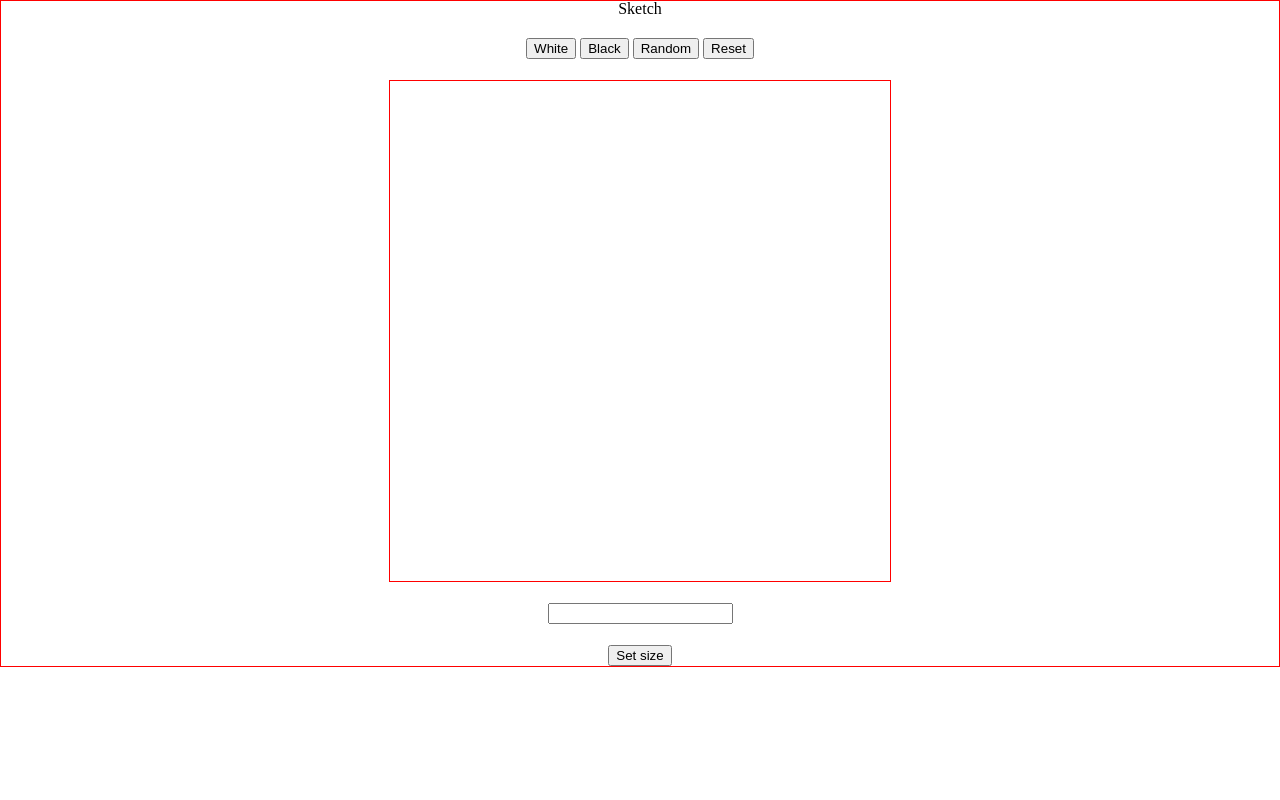
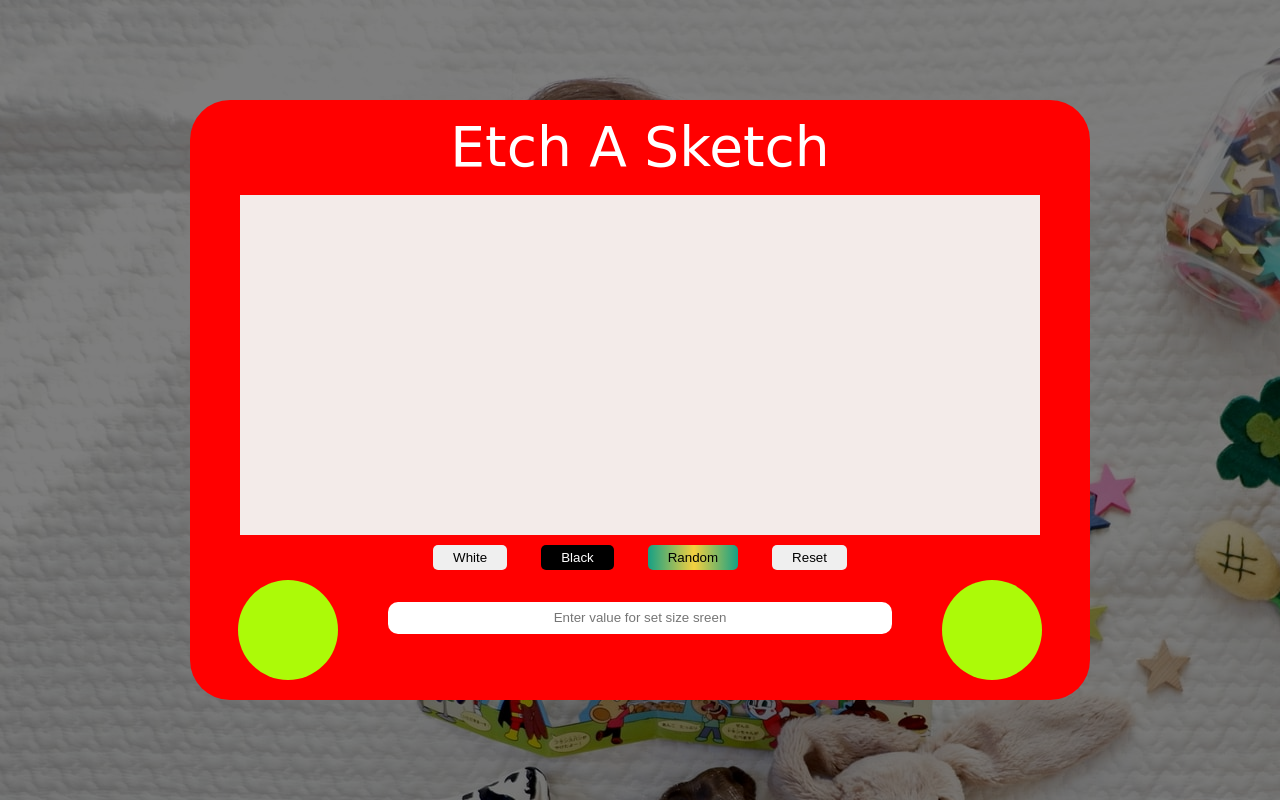
Before and after one commit to AlexavierDev/Etch-A-Sketch-, a plain HTML site: page index.html in a window 1280 px wide. Drawn offline with Linux system fonts and the light colour scheme; a web font is replaced by a local one.

Commit message:
updated ui

```diff
--- a/index.html
+++ b/index.html
@@ -1,29 +1,46 @@
 <!DOCTYPE html>
 <html lang="pt-br">
+
 <head>
     <meta charset="UTF-8">
     <meta http-equiv="X-UA-Compatible" content="IE=edge">
     <meta name="viewport" content="width=device-width, initial-scale=1.0">
+    <link rel="apple-touch-icon" sizes="180x180" href="media/apple-touch-icon.png">
+    <link rel="icon" type="image/png" sizes="32x32" href="media/favicon-32x32.png">
+    <link rel="icon" type="image/png" sizes="16x16" href="media/favicon-16x16.png">
+    <link rel="manifest" href="media/site.webmanifest">
     <link rel="stylesheet" href="style.css">
     <link rel="stylesheet" href="reset.css">
-    <title>Sketch</title>
+    <title>Etch A Sketch</title>
 </head>
+
 <body>
 
     <div class="container">
-        <div class="titulo"><h1>Sketch</h1></div>
+        <div class="titulo">
+            <h1>Etch A Sketch</h1>
+        </div>
+        <div class="board"></div>
         <div class="buttons">
             <button onclick="changeColor('White')">White</button>
-            <button onclick="changeColor('black')">Black</button>
-            <button onclick="changeColor('random')">Random</button>
-            <button onclick="reset()">Reset</button>
+            <button id="black" onclick="changeColor('black')">Black</button>
+            <button id="random" onclick="changeColor('random')">Random</button>
+            <button id="white" onclick="reset()">Reset</button>
         </div>
-        <div class="board"></div>
-        <input type="text" onchange="changeSize(this.value)">
-        <button>Set size</button>
+        <div class="sets">
+            <div class="circle"></div>
+
+            <input id="sizeBoard" type="text" onchange="changeSize(this.value)"
+                placeholder="Enter value for set size sreen">
+
+            <div class="circle"></div>
+
+        </div>
+
     </div>
 
 
     <script src="index.js"></script>
 </body>
+
 </html>
--- a/index.js
+++ b/index.js
@@ -1,11 +1,11 @@
 let color = 'black'
-let board = document.querySelector(".board")
-let squares = board.querySelectorAll("div")
+
 
 
 function madeBoard(size) {
 
-
+    let board = document.querySelector(".board")
+    let squares = board.querySelectorAll("div")
 
     squares.forEach((div) => div.remove())
 
@@ -17,6 +17,7 @@ function madeBoard(size) {
 
     for (i = 0; i < amount; i++) {
         let square = document.createElement("div")
+        square.style.border = "1px solid #F3EBE9"
         square.addEventListener("mouseover", colorSquare)
         board.insertAdjacentElement('beforeend', square)
     }
--- a/style.css
+++ b/style.css
@@ -1,15 +1,89 @@
+@import url('https://fonts.googleapis.com/css2?family=Rubik+Marker+Hatch&display=swap');
+
+body {
+    display: flex;
+    flex-direction: column;
+    align-items: center;
+    justify-content: center;
+    height: 100vh;
+    background-image: url(/media/backgroundKids.jpg);
+
+  box-shadow:inset 0 0 0 2000px rgba(0, 0, 0, 0.504);
+}
+
 .container {
     display: flex;
     flex-direction: column;
-    gap: 21px;
     align-items: center;
     justify-content: center;
-    border: 1px solid red;
+    background-color: red;
+    margin: 0 auto;
+    width: 900px;
+    height: 600px;
+    border-radius: 40px;
 }
 
-.board{
-    width: 500px;
+.board {
+    background-color: #F3EBE9;
+    width: 800px;
     height: 500px;
-    border: 1px solid red;
     display: grid;
 }
+
+.titulo {
+    padding: 20px;
+}
+
+.titulo h1 {
+    font-size: 55px;
+    font-weight: 500;
+    font-family: 'Rubik Marker Hatch', cursive;
+    color: #fff;
+}
+
+button {
+    border-radius: 5px;
+    border: none;
+    padding: 5px 20px;
+    cursor: pointer;
+    margin: 0 15px;
+}
+
+.buttons {
+    padding: 10px;
+}
+
+#black {
+    background-color: #000;
+    color: #fff;
+}
+
+#random {
+    background-image: linear-gradient(to right, #16A085 0%, #F4D03F 51%, #16A085 100%);
+    color: #000;
+}
+
+#sizeBoard{
+    text-align: center;
+    width: 500px;
+    height: 30px;
+    margin: 5px 0 30px;
+    border-radius: 10px;
+    border:none;
+    background-image:none;
+    box-shadow: none;
+}
+
+.circle{
+    border-radius: 100%;
+    width: 100px;
+    height: 100px;
+    background-color: #ACFA08;
+}
+
+.sets{
+    display: flex;
+    margin: 0 0 20px;
+    align-items: center;
+    gap: 50px;
+}
```
Also changed, not shown: media/about.txt (added), media/android-chrome-192x192.png (added), media/android-chrome-512x512.png (added), media/apple-touch-icon.png (added), media/backgroundKids.jpg (added), media/favicon-16x16.png (added), media/favicon-32x32.png (added), media/favicon.ico (added), media/site.webmanifest (added), 1 other file.
